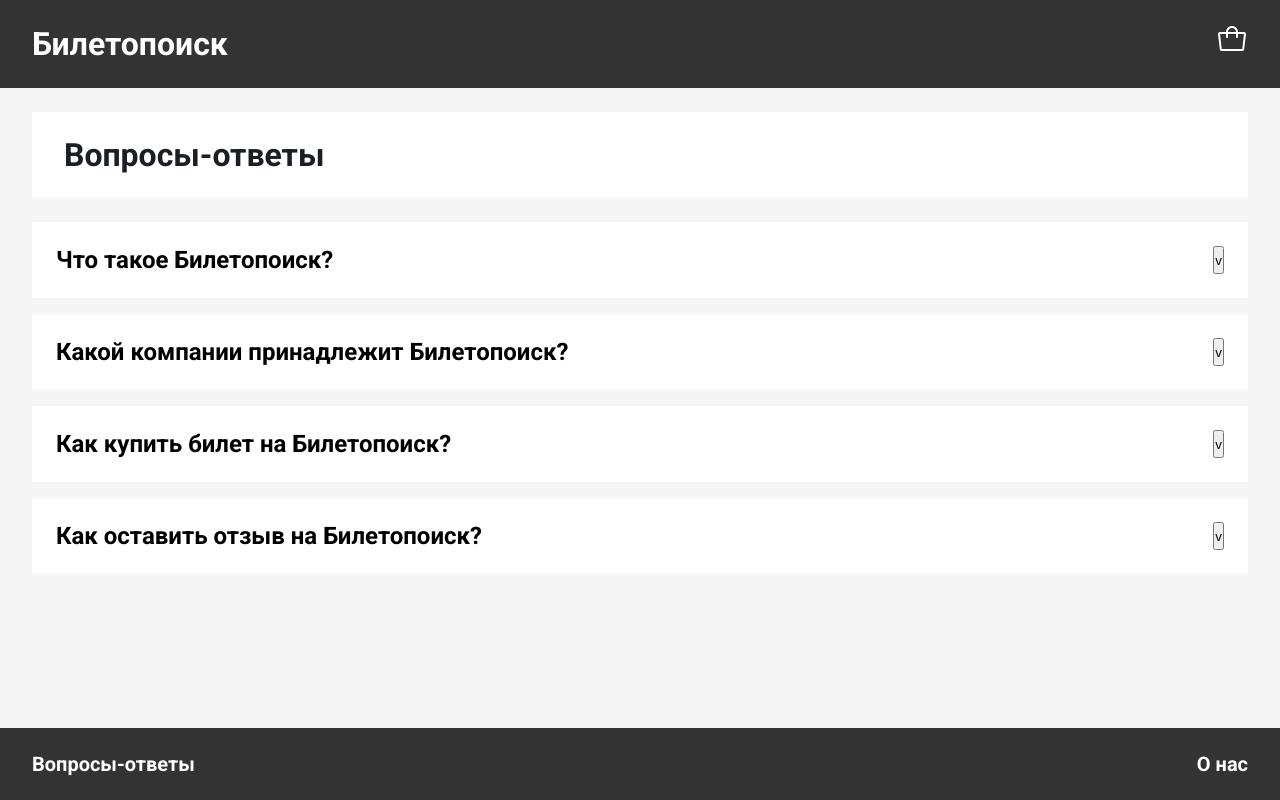
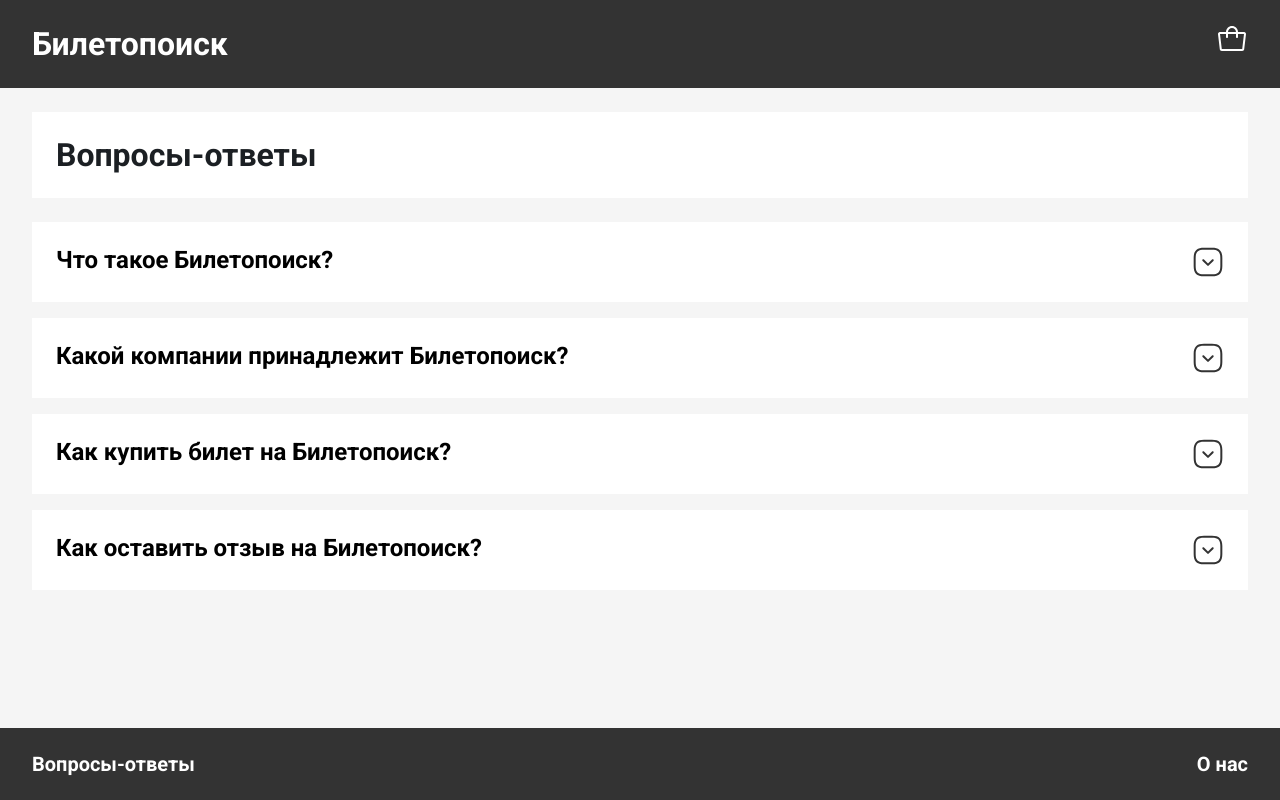
Before and after one commit to neemkashu/neemkashu-react-base, a Next.js app: page /qa in a window 1280 px wide. Built offline with nearby package versions, Linux system fonts and the light colour scheme.

Commit message:
feat: add qa button icon

```diff
--- a/src/app/components/Question/Question.tsx
+++ b/src/app/components/Question/Question.tsx
@@ -1,12 +1,17 @@
 import { FC } from "react";
 import styles from "./style.module.css";
+import Image from "next/image";
 import { QuestionProps } from "../../utils/types";
+
+const ARROW_ALT = "посмотреть ответ";
 
 export const Question: FC<QuestionProps> = ({ question, answer }) => {
   return (
     <div className={styles.question}>
       <p>{question}</p>
-      <button>v</button>
+      <button className={styles.button}>
+        <Image src={"/arrow.svg"} alt={ARROW_ALT} width={32} height={32} />
+      </button>
     </div>
   );
 };
--- a/src/app/components/Question/style.module.css
+++ b/src/app/components/Question/style.module.css
@@ -7,3 +7,7 @@
   font-size: var(--font-size-1);
   background-color: var(--color-light);
 }
+.button {
+  height: var(--icon-height);
+  background-color: transparent;
+}
--- a/src/app/globals.css
+++ b/src/app/globals.css
@@ -7,6 +7,7 @@
   --gap-1: 16px;
   --gap-2: 24px;
   --padding-1: 24px;
+  --icon-height: 32px;
 
   --color-light: #ffffff;
   --gray-1: #333;
@@ -47,3 +48,7 @@
 ul {
   list-style: none;
 }
+
+button {
+  border: 0;
+}
--- a/src/app/qa/style.module.css
+++ b/src/app/qa/style.module.css
@@ -1,6 +1,6 @@
 .question {
   font-size: var(--font-size-large);
-  padding: var(--widget-padding);
+  padding: var(--padding-1);
   color: var(--text-primary);
   font-weight: 600;
   background-color: var(--color-light);
```
Also changed, not shown: public/arrow.svg (added).
